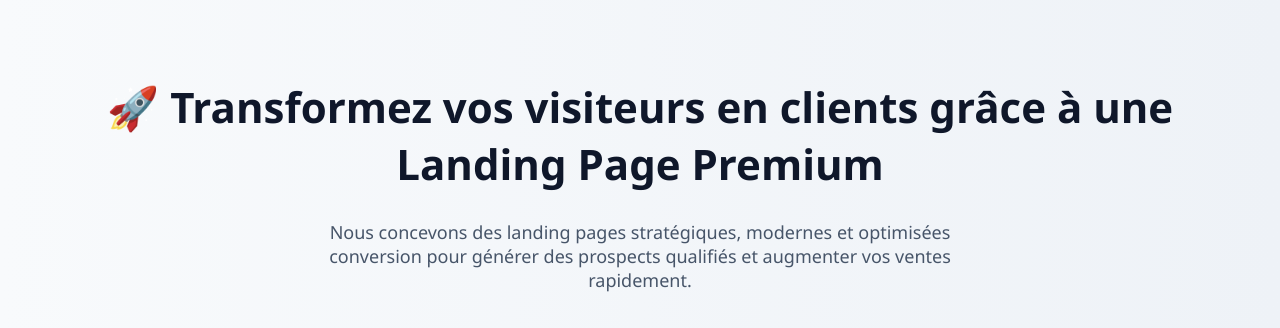
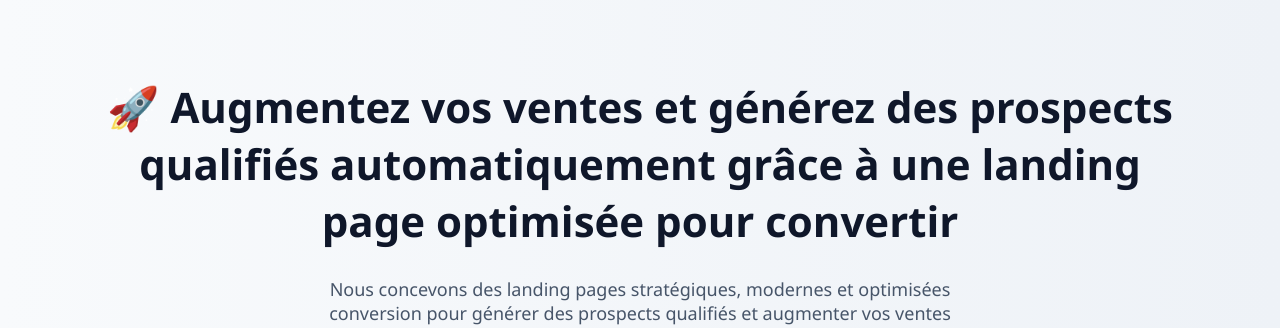
Before and after one commit to treza8347-a11y/gen-lead, a plain HTML site: page index.html in a window 1280 px wide. Shown: the top 328 px of the page. Drawn offline with Linux system fonts and the light colour scheme.

Commit message:
Update index.html

```diff
--- a/index.html
+++ b/index.html
@@ -107,7 +107,7 @@ button:hover {
 <div class="container">
 
 <div class="hero">
-<h1>🚀 Transformez vos visiteurs en clients grâce à une Landing Page Premium</h1>
+<h1>🚀 Augmentez vos ventes et générez des prospects qualifiés automatiquement grâce à une landing page optimisée pour convertir</h1>
 <p>
 Nous concevons des landing pages stratégiques, modernes et optimisées conversion
 pour générer des prospects qualifiés et augmenter vos ventes rapidement.
```
